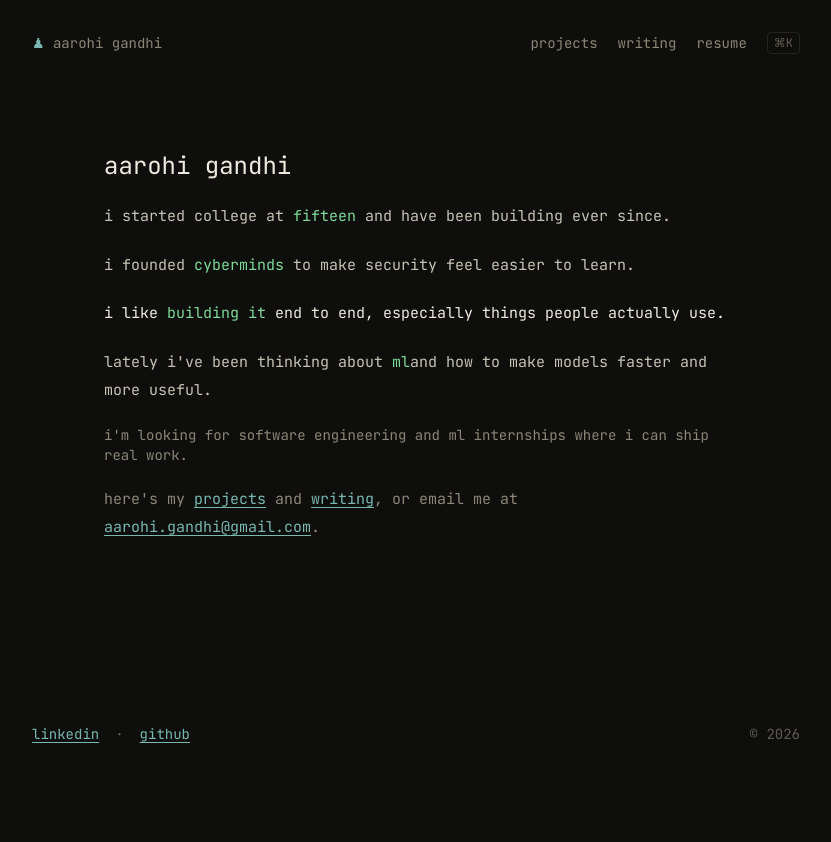
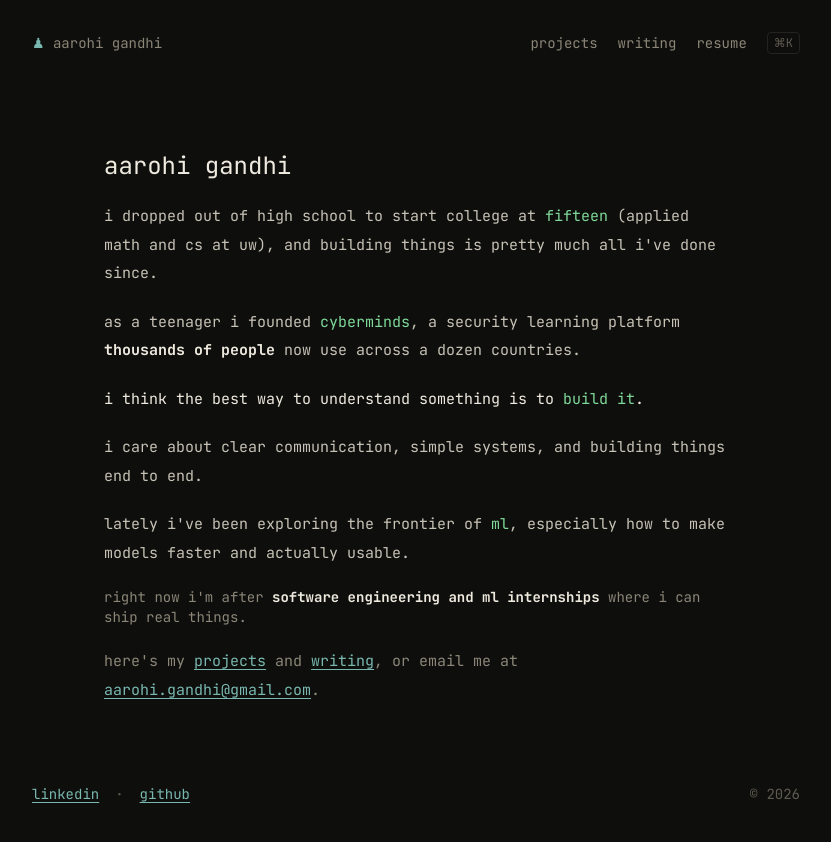
Before and after one commit to aarohigandhi/personal-website, a Next.js app: page / in a window 1280 px wide. Shown: the top 842 px of the page, without its empty margins (224-1055 px from the left). Before the commit the page ends 800 px from the top, so only its background shows below. Built offline with nearby package versions, Linux system fonts and the light colour scheme.

Commit message:
home: restore original homepage intro copy

```diff
--- a/app/page.tsx
+++ b/app/page.tsx
@@ -17,28 +17,27 @@ export default function Home() {
         <h1 className="text-2xl text-bright">aarohi gandhi</h1>
 
         <p>
-          i started college at <Word color={C.yellow}>fifteen</Word> and have
-          been building ever since.
+          i dropped out of high school to start college at <Word color={C.yellow}>fifteen</Word> (applied math and cs at uw), and building things is pretty much all i&apos;ve done since.
         </p>
 
         <p>
-          i founded <Word color={C.blue}>cyberminds</Word> to make security
-          feel easier to learn.
+          as a teenager i founded <Word color={C.blue}>cyberminds</Word>, a security learning platform <strong className="text-bright">thousands of people</strong> now use across a dozen countries.
         </p>
 
         <p className="text-bright">
-          i like <Word color={C.green}>building it</Word> end to end, especially
-          things people actually use.
+          i think the best way to understand something is to <Word color={C.green}>build it</Word>.
         </p>
 
         <p>
-          lately i&apos;ve been thinking about <Word color={C.yellow}>ml</Word>
-          and how to make models faster and more useful.
+          i care about clear communication, simple systems, and building things end to end.
+        </p>
+
+        <p>
+          lately i&apos;ve been exploring the frontier of <Word color={C.yellow}>ml</Word>, especially how to make models faster and actually usable.
         </p>
 
         <p className="text-sm text-muted">
-          i&apos;m looking for software engineering and ml internships where i
-          can ship real work.
+          right now i&apos;m after <strong className="text-bright">software engineering and ml internships</strong> where i can ship real things.
         </p>
 
         <p className="text-muted">
```
